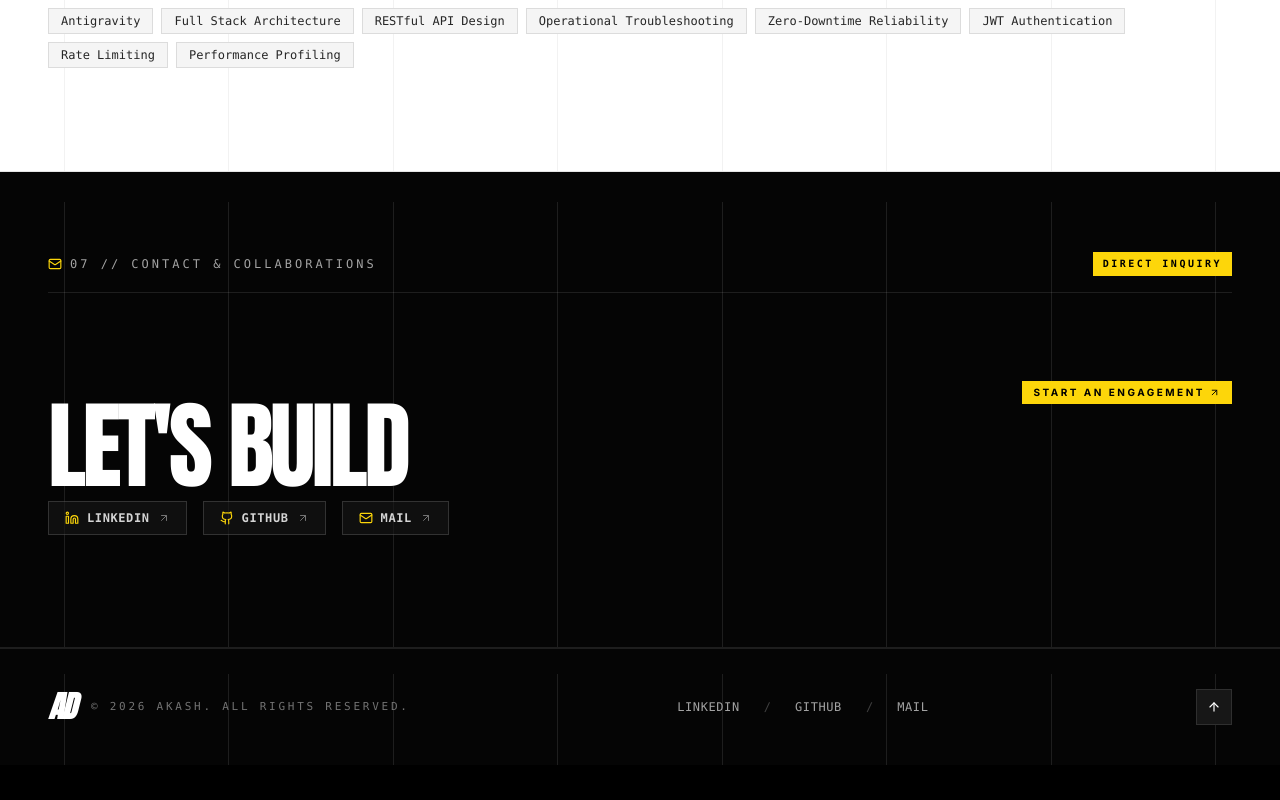
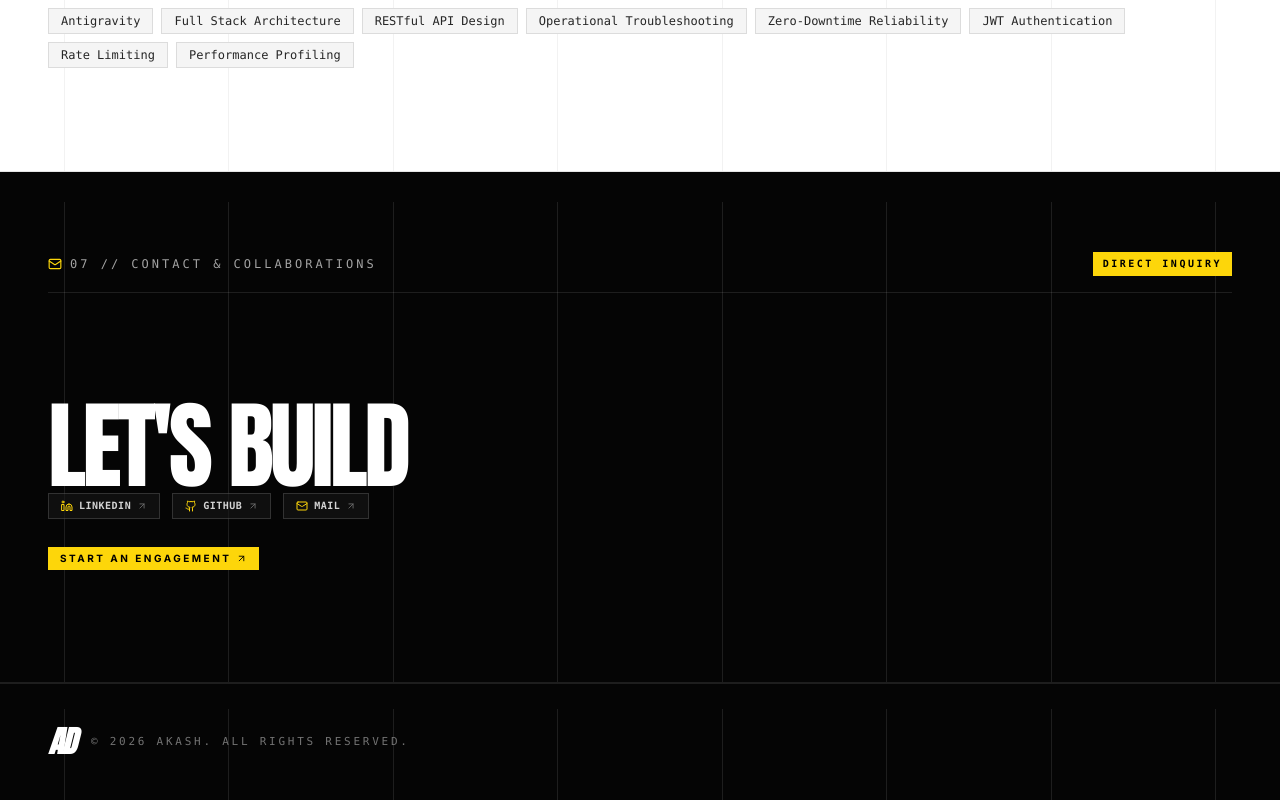
Before and after one commit to akashad123/akash-portfolio, a React (Vite) app: page / in a window 1280 px wide. Shown: the part 6639-7439 px from the top of the page. Before the commit the page ends 7404 px from the top, so only its background shows below. Built offline with nearby package versions, Linux system fonts and the light colour scheme.

Commit message:
feat: streamline footer to monogram only, resize channels and stack CTA under Let's Build

```diff
--- a/src/sections/ContactSection.tsx
+++ b/src/sections/ContactSection.tsx
@@ -61,65 +61,65 @@ export const ContactSection: React.FC<ContactSectionProps> = ({ onOpenContact })
           </span>
         </motion.div>
 
-        {/* Massive Editorial Brand Statement: LET'S BUILD + Reduced CTA + Social Links */}
+        {/* Massive Editorial Brand Statement: LET'S BUILD + Channels + Start an Engagement below */}
         <motion.div
           variants={fadeInUpVariants}
           initial="hidden"
           whileInView="visible"
           viewport={sectionViewportConfig}
           custom={0.1}
-          className="flex flex-col md:flex-row items-start justify-between gap-8 py-4 sm:py-8"
+          className="py-4 sm:py-8 space-y-5 sm:space-y-6"
         >
-          <div className="space-y-6 sm:space-y-8">
           <div ref={titleRef} className="will-change-transform">
             <h2 className="font-display text-5xl sm:text-7xl md:text-8xl uppercase tracking-tighter text-white">
               LET'S BUILD
             </h2>
           </div>
 
-            {/* Under 'Let's Build': LinkedIn, GitHub, and Mail */}
-            <div className="flex flex-wrap items-center gap-3 sm:gap-4 text-xs font-mono">
+          {/* Under 'Let's Build': LinkedIn, GitHub, and Mail (Decreased size) */}
+          <div className="flex flex-wrap items-center gap-2.5 sm:gap-3 text-xs font-mono">
             <a
               href={developer.socials.linkedin}
               target="_blank"
               rel="noreferrer"
-                className="flex items-center space-x-2 text-neutral-300 hover:text-black hover:bg-brand-yellow transition-all border border-white/15 hover:border-brand-yellow px-4 py-2 bg-neutral-900/60 rounded-none group cursor-pointer"
+              className="flex items-center space-x-1.5 text-neutral-300 hover:text-black hover:bg-brand-yellow transition-all border border-white/15 hover:border-brand-yellow px-2.5 sm:px-3 py-1 text-[10px] tracking-wider uppercase font-bold bg-neutral-900/60 rounded-none group cursor-pointer"
             >
-                <Linkedin size={14} className="text-brand-yellow group-hover:text-black transition-colors" />
-                <span className="tracking-wider uppercase font-semibold">LINKEDIN</span>
-                <ArrowUpRight size={12} className="text-neutral-500 group-hover:text-black group-hover:translate-x-0.5 group-hover:-translate-y-0.5 transition-all" />
+              <Linkedin size={12} className="text-brand-yellow group-hover:text-black transition-colors" />
+              <span>LINKEDIN</span>
+              <ArrowUpRight size={10} className="text-neutral-500 group-hover:text-black group-hover:translate-x-0.5 group-hover:-translate-y-0.5 transition-all" />
             </a>
 
             <a
               href={developer.socials.github}
               target="_blank"
               rel="noreferrer"
-                className="flex items-center space-x-2 text-neutral-300 hover:text-black hover:bg-brand-yellow transition-all border border-white/15 hover:border-brand-yellow px-4 py-2 bg-neutral-900/60 rounded-none group cursor-pointer"
+              className="flex items-center space-x-1.5 text-neutral-300 hover:text-black hover:bg-brand-yellow transition-all border border-white/15 hover:border-brand-yellow px-2.5 sm:px-3 py-1 text-[10px] tracking-wider uppercase font-bold bg-neutral-900/60 rounded-none group cursor-pointer"
             >
-                <Github size={14} className="text-brand-yellow group-hover:text-black transition-colors" />
-                <span className="tracking-wider uppercase font-semibold">GITHUB</span>
-                <ArrowUpRight size={12} className="text-neutral-500 group-hover:text-black group-hover:translate-x-0.5 group-hover:-translate-y-0.5 transition-all" />
+              <Github size={12} className="text-brand-yellow group-hover:text-black transition-colors" />
+              <span>GITHUB</span>
+              <ArrowUpRight size={10} className="text-neutral-500 group-hover:text-black group-hover:translate-x-0.5 group-hover:-translate-y-0.5 transition-all" />
             </a>
 
             <a
               href={`mailto:${developer.socials.email}`}
-                className="flex items-center space-x-2 text-neutral-300 hover:text-black hover:bg-brand-yellow transition-all border border-white/15 hover:border-brand-yellow px-4 py-2 bg-neutral-900/60 rounded-none group cursor-pointer"
+              className="flex items-center space-x-1.5 text-neutral-300 hover:text-black hover:bg-brand-yellow transition-all border border-white/15 hover:border-brand-yellow px-2.5 sm:px-3 py-1 text-[10px] tracking-wider uppercase font-bold bg-neutral-900/60 rounded-none group cursor-pointer"
             >
-                <Mail size={14} className="text-brand-yellow group-hover:text-black transition-colors" />
-                <span className="tracking-wider uppercase font-semibold">MAIL</span>
-                <ArrowUpRight size={12} className="text-neutral-500 group-hover:text-black group-hover:translate-x-0.5 group-hover:-translate-y-0.5 transition-all" />
+              <Mail size={12} className="text-brand-yellow group-hover:text-black transition-colors" />
+              <span>MAIL</span>
+              <ArrowUpRight size={10} className="text-neutral-500 group-hover:text-black group-hover:translate-x-0.5 group-hover:-translate-y-0.5 transition-all" />
             </a>
           </div>
-          </div>
 
-          {/* Reduced-size Start an Engagement button moved to the top (aligned with top of Let's Build) */}
+          {/* Directly below LinkedIn, GitHub, and Mail: Start an Engagement button */}
+          <div className="pt-1">
             <button
               onClick={onOpenContact}
-            className="bg-brand-yellow text-black font-bold px-2.5 sm:px-3 py-1 text-[10px] tracking-widest uppercase hover:bg-[#E5C200] transition-colors rounded-none shadow-xs shrink-0 cursor-pointer flex items-center space-x-1 group md:self-start md:mt-2"
+              className="bg-brand-yellow text-black font-bold px-2.5 sm:px-3 py-1 text-[10px] tracking-widest uppercase hover:bg-[#E5C200] transition-colors rounded-none shadow-xs shrink-0 cursor-pointer flex items-center space-x-1 group"
             >
               <span>START AN ENGAGEMENT</span>
               <ArrowUpRight size={11} className="group-hover:translate-x-0.5 group-hover:-translate-y-0.5 transition-transform" />
             </button>
+          </div>
         </motion.div>
       </div>
     </section>
--- a/src/sections/Footer.tsx
+++ b/src/sections/Footer.tsx
@@ -1,6 +1,5 @@
 import React, { useRef, useEffect } from 'react';
 import { portfolioData } from '../data/portfolioData';
-import { ArrowUp } from 'lucide-react';
 import { GridBackground } from '../components/GridBackground';
 import { initGsapParallax } from '../utils/gsapParallax';
 
@@ -23,10 +22,6 @@ export const Footer: React.FC<FooterProps> = () => {
     return cleanup;
   }, []);
 
-  const scrollToTop = () => {
-    window.scrollTo({ top: 0, behavior: 'smooth' });
-  };
-
   return (
     <footer
       ref={footerRef}
@@ -37,53 +32,16 @@ export const Footer: React.FC<FooterProps> = () => {
         <GridBackground theme="dark" columns={8} />
       </div>
 
-      <div className="relative z-10 max-w-7xl mx-auto flex flex-col sm:flex-row items-center justify-between gap-4 sm:gap-0">
-        {/* Monogram Brand Logo */}
+      <div className="relative z-10 max-w-7xl mx-auto flex items-center justify-between">
+        {/* Monogram Brand Logo & Copyright */}
         <div className="flex items-center space-x-4">
           <span className="font-display italic font-black text-2xl sm:text-3xl tracking-tighter text-white">
             {developer.monogram}
           </span>
-          <span className="text-[11px] font-mono text-neutral-500 uppercase tracking-widest hidden sm:inline-block">
+          <span className="text-[11px] font-mono text-neutral-500 uppercase tracking-widest">
             © {new Date().getFullYear()} {developer.name}. ALL RIGHTS RESERVED.
           </span>
         </div>
-
-        {/* Social / Direct Channels: LinkedIn, GitHub, Mail */}
-        <div className="flex items-center space-x-4 sm:space-x-6 text-xs font-mono text-neutral-400">
-          <a
-            href={developer.socials.linkedin}
-            target="_blank"
-            rel="noreferrer"
-            className="hover:text-brand-yellow transition-colors uppercase tracking-wider"
-          >
-            LinkedIn
-          </a>
-          <span className="text-neutral-700">/</span>
-          <a
-            href={developer.socials.github}
-            target="_blank"
-            rel="noreferrer"
-            className="hover:text-brand-yellow transition-colors uppercase tracking-wider"
-          >
-            GitHub
-          </a>
-          <span className="text-neutral-700">/</span>
-          <a
-            href={`mailto:${developer.socials.email}`}
-            className="hover:text-brand-yellow transition-colors uppercase tracking-wider"
-          >
-            Mail
-          </a>
-        </div>
-
-        {/* Back to Top Arrow Only (Key Up Arrow Only in size 14) */}
-        <button
-          onClick={scrollToTop}
-          className="w-8 h-8 sm:w-9 sm:h-9 bg-neutral-900 border border-white/10 text-white flex items-center justify-center hover:bg-brand-yellow hover:text-black hover:border-brand-yellow transition-colors group cursor-pointer rounded-none"
-          aria-label="Back to top"
-        >
-          <ArrowUp size={14} className="group-hover:-translate-y-0.5 transition-transform" />
-        </button>
       </div>
     </footer>
   );
```
Also changed, not shown: 2 other files (tests, documents, lock files or other folders). Lines whose indentation alone changed are shown as unchanged.
